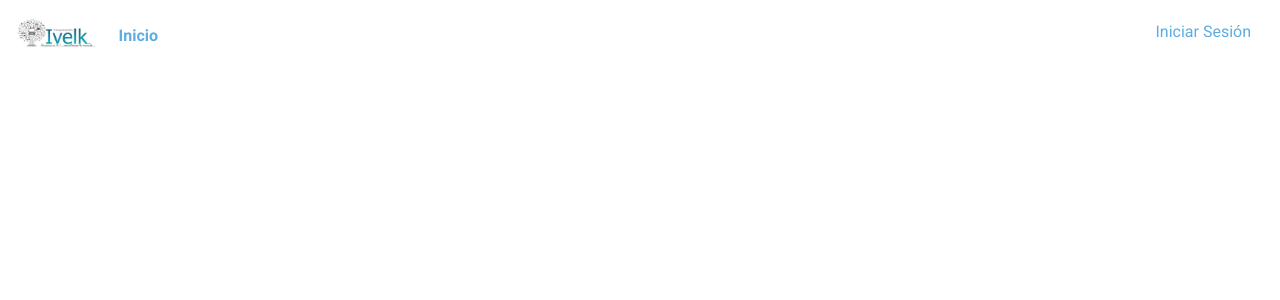
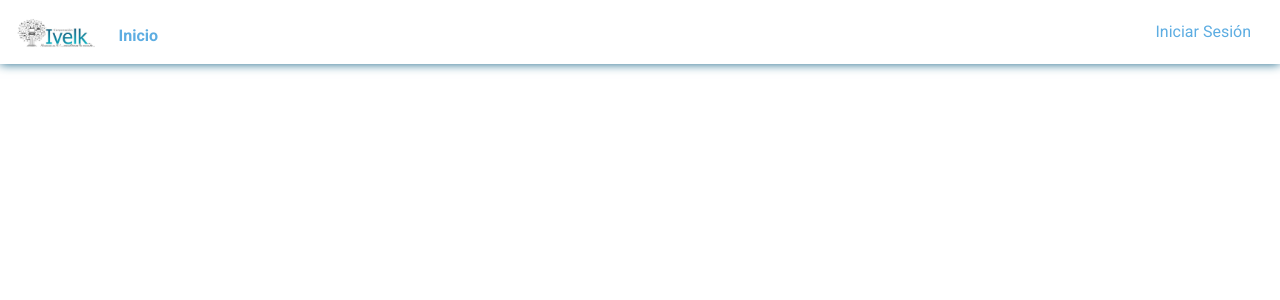
Before and after one commit to robertgon97/Ivelk-Frontend, a Vue app: page / in a window 1280 px wide. Shown: the top 300 px of the page. Built offline with nearby package versions, Linux system fonts and the light colour scheme.

Commit message:
Fix menu

```diff
--- a/src/components/header.vue
+++ b/src/components/header.vue
@@ -1,5 +1,5 @@
 <template>
-  <nav class="navbar navbar-expand-lg fixed-top navbar-dark py-2">
+  <nav id="navbar" class="navbar navbar-expand-lg fixed-top navbar-dark py-2 bg-white">
     <router-link class="navbar-brand" to="/">
       <img src="./../assets/logo.png" height="30" :alt="title">
     </router-link>
@@ -28,3 +28,9 @@
     }
   }
 </script>
+<style lang="scss" scoped>
+  #navbar {
+    overflow: hidden;
+    box-shadow: 0px 0px 10px 0px #196587;
+  }
+</style>
```
